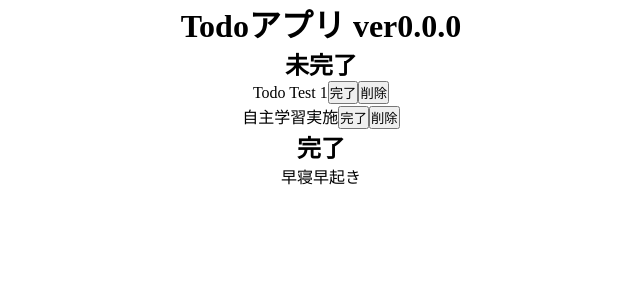
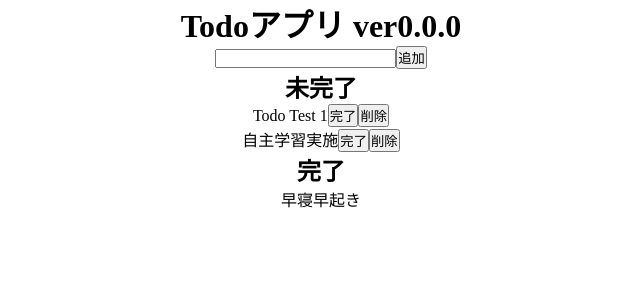
Before and after one commit to adLoremtu/react, a React (Create React App) app in the folder react-product/01_todo/todo/: page / in a window 1280 px wide. Shown: the top 300 px of the page, without its empty margins (319-959 px from the left). Built offline with nearby package versions, Linux system fonts and the light colour scheme.

Commit message:
task追加実装

```diff
--- a/react-product/01_todo/todo/src/App.js
+++ b/react-product/01_todo/todo/src/App.js
@@ -1,10 +1,14 @@
 import './App.css';
+import { useState } from 'react';
 import { useSelector, useDispatch } from 'react-redux';
-import { TaskComplete, TaskDelete } from './actions/actions';
+import { TaskComplete, TaskDelete, TaskAdd } from './actions/actions';
 
 function App() {
 	const lists = useSelector((state) => state.lists);
 	const dispatch = useDispatch();
+
+	const [text, setText] = useState('');
+	const [complete, setComplete] = useState(false);
 
 	const taskComplete = (id) => {
 		dispatch(TaskComplete(id));
@@ -13,6 +17,18 @@ function App() {
 	const taskDelete = ((id) => {
 		dispatch(TaskDelete(id));
 	});
+
+	const inputText = ((e) => {
+		setText(e.target.value);
+	});
+
+	const taskAdd = () => {
+		if (!text) return;
+
+		setComplete(false);
+
+		dispatch(TaskAdd(text, complete));
+	};
 
 	const unfinishedList = lists
 		.filter((list) => !list.complete)
@@ -34,6 +50,8 @@ function App() {
 	return (
 		<div className="App">
 			<h1>Todoアプリ ver0.0.0</h1>
+			<input type="text" value={ text } onChange={ inputText } />
+			<button onClick={ taskAdd }>追加</button>
 			<h2>未完了</h2>
 			<ul>
 				{ unfinishedList }
--- a/react-product/01_todo/todo/src/actions/actions.js
+++ b/react-product/01_todo/todo/src/actions/actions.js
@@ -13,3 +13,16 @@ export const TaskDelete = (id) => {
 		payload: id
 	};
 };
+
+// 追加
+export const TaskAdd = (text, complete) => {
+	let now = Date.now();
+	return {
+		type: 'TASK_ADD',
+		payload: {
+			now,
+			text,
+			complete
+		}
+	};
+};
--- a/react-product/01_todo/todo/src/reducers/reducer.js
+++ b/react-product/01_todo/todo/src/reducers/reducer.js
@@ -39,6 +39,10 @@ const reducer = (state = initialState, action) => {
 					return list.id !== action.payload;
 				})
 			};
+		case 'TASK_ADD':
+			return {
+				lists: [...state.lists, action.payload]
+			};
 		default:
 			return state;
 	}
```
